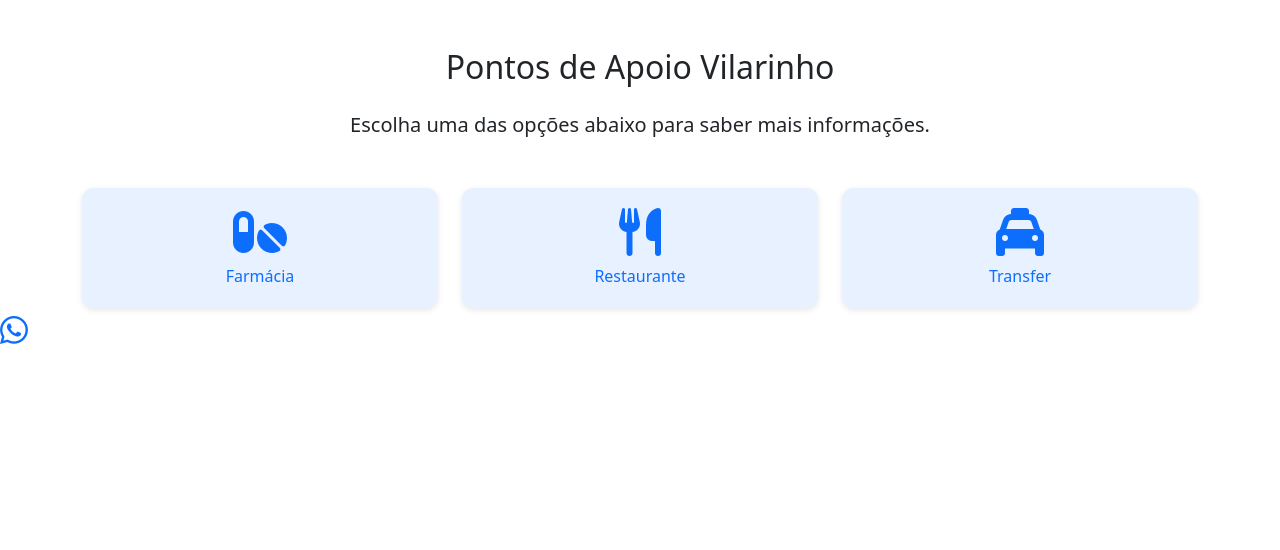
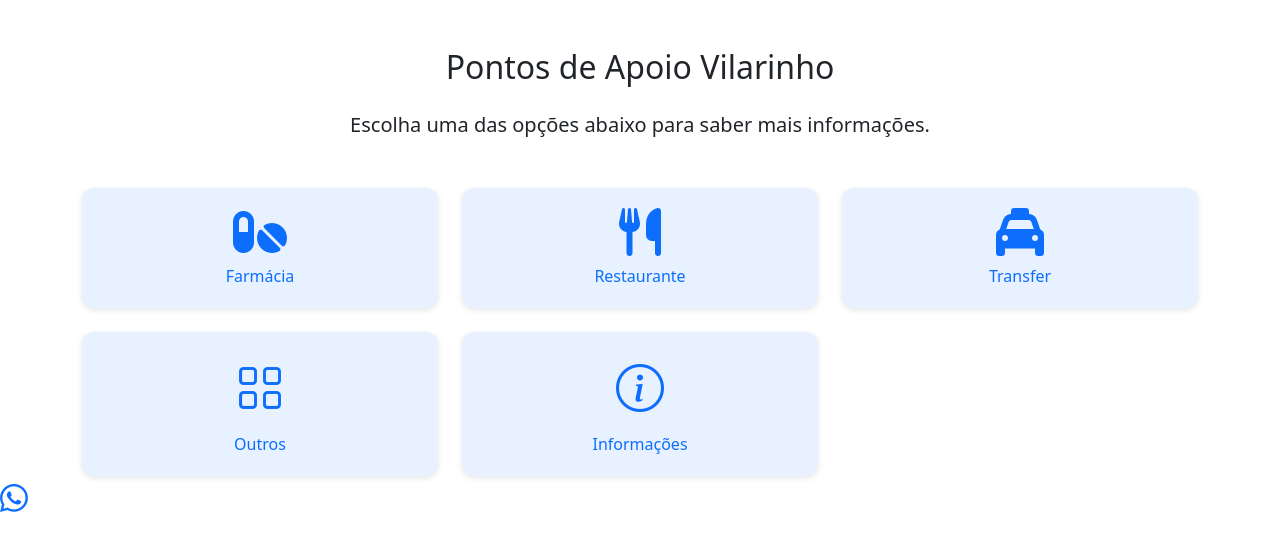
Before and after one commit to roginaro/pilgrimSupport, a plain HTML site: page pt/index.html in a window 1280 px wide. Drawn offline with nearby package versions, Linux system fonts and the light colour scheme.

Commit message:
INFO E outros

```diff
--- a/pt/index.html
+++ b/pt/index.html
@@ -34,6 +34,17 @@
           <div class="menu-label">Transfer</div>
         </a>
       </div>
+		<div class="col">
+		  <a href="other/index.html" class="menu-button">
+			<i class="bi bi-grid menu-icon"></i>
+			<div class="menu-label">Outros</div>
+		  </a>
+		</div> <div class="col">
+		  <a href="info/index.html" class="menu-button">
+			<i class="bi bi-info-circle menu-icon"></i>
+			<div class="menu-label">Informações</div>
+		  </a>
+		</div>
     </div>
   </div>
 
```
Also changed, not shown: index.html (+1 -1 lines).
